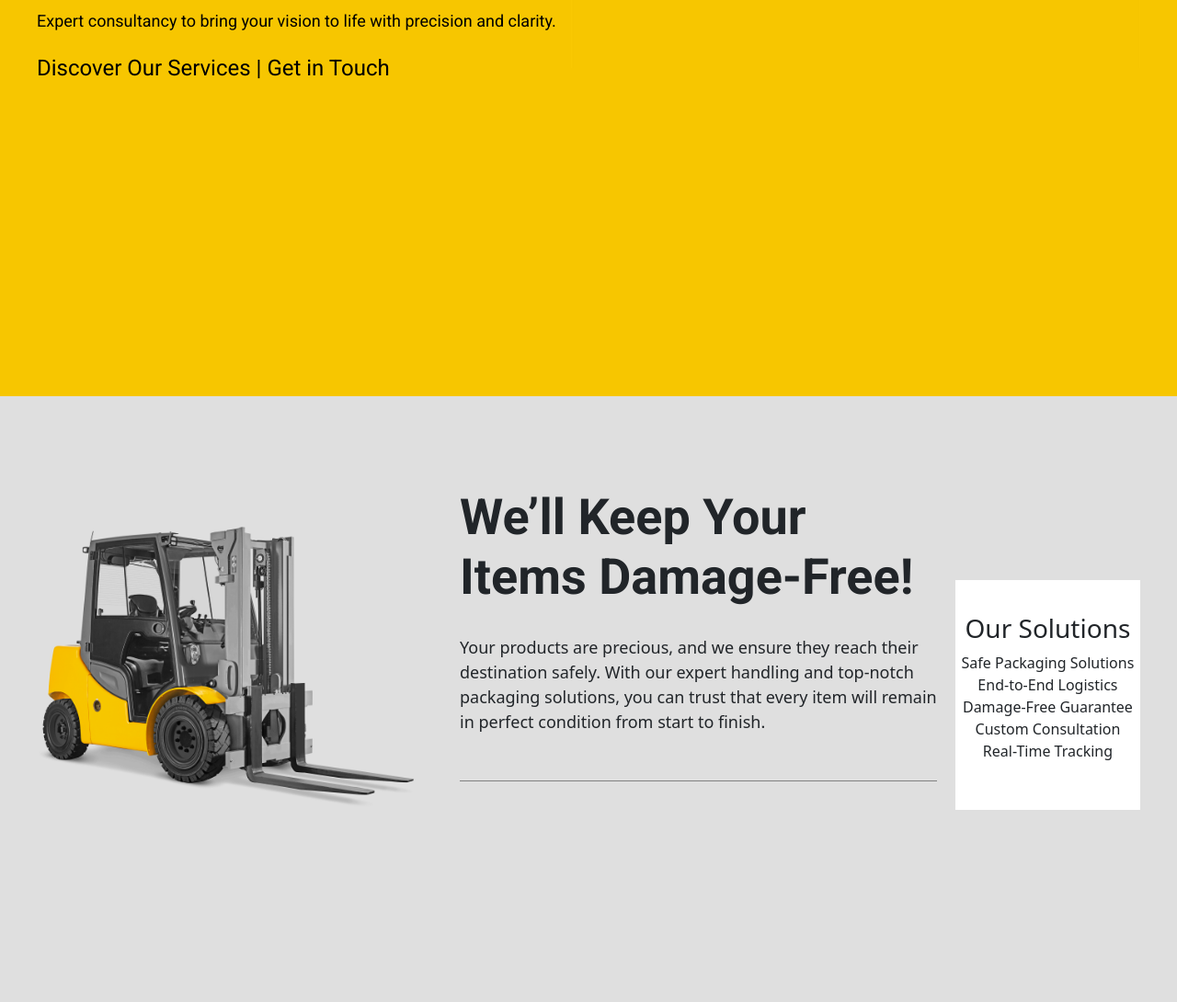
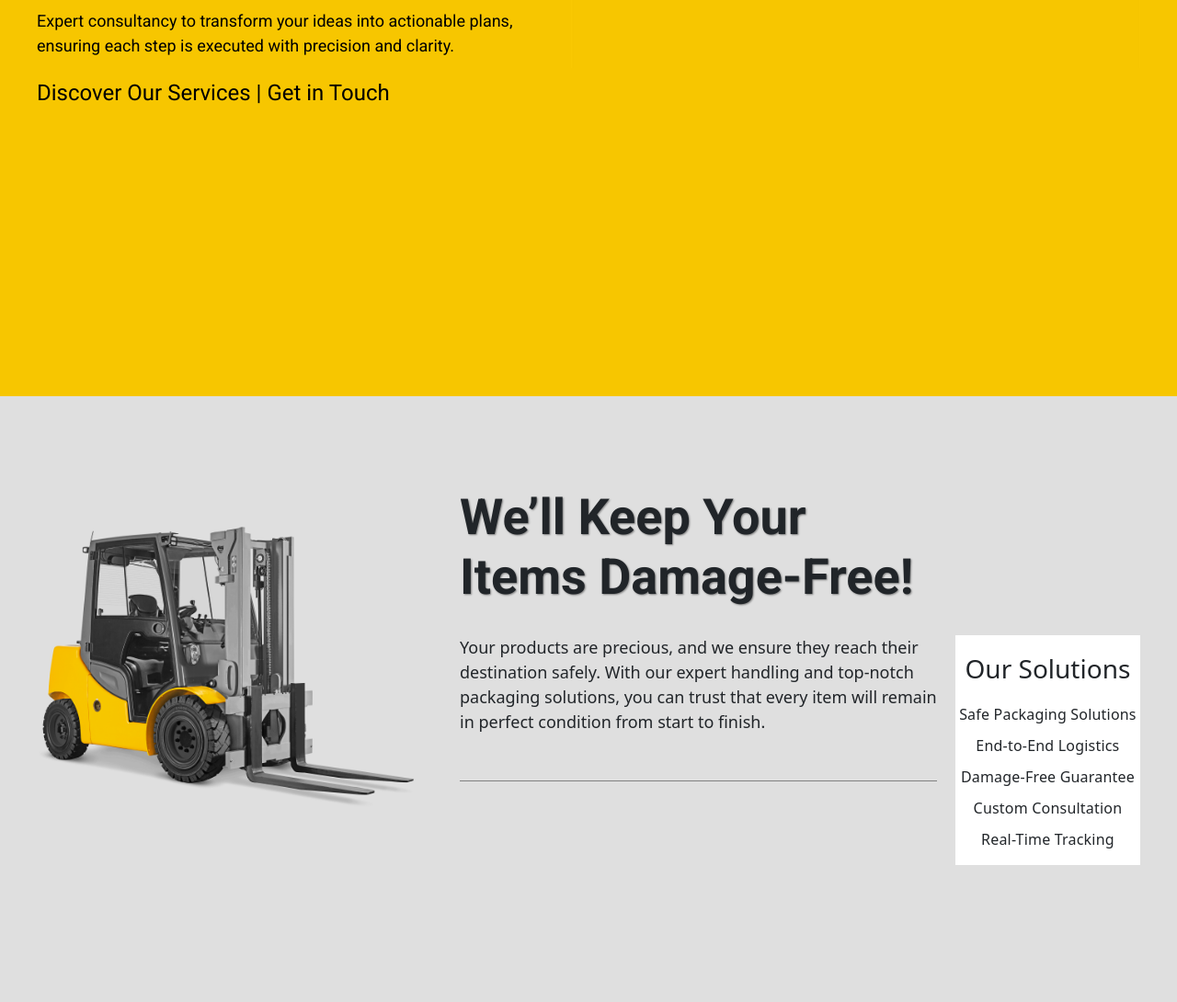
Before and after one commit to Deepaklalwanii/Rj-international, a plain HTML site: page index.html in a window 1280 px wide. Shown: the part 341-1431 px from the top of the page at 92% size. Drawn offline with nearby package versions, Linux system fonts and the light colour scheme.

Commit message:
banner-2-layout-changes

```diff
--- a/index.html
+++ b/index.html
@@ -35,7 +35,7 @@
 <div class="container-1">
 <div class="rji-hero-container">
     <h1>Tailored Project Specifications for Success</h1>
-    <p>Expert consultancy to bring your vision to life with precision and clarity.</p>
+    <p>Expert consultancy to transform your ideas into actionable plans, ensuring each step is executed with precision and clarity.</p>
     <span><a>Discover Our Services | </a>Get in Touch</span>
 </div>
 <div class="rji-hero-container-img">
@@ -67,5 +67,6 @@
 </div>
     </div>
 </section>
+<section ></section>
 </body>
 </html>
--- a/style.css
+++ b/style.css
@@ -14,6 +14,7 @@
         color: #000;
         font-size: 24px;
         font-weight: 400;
+        text-shadow: 1px 1px 2px grey;
     }
 
     .rji-nav-logo span{
@@ -111,6 +112,7 @@
         text-align: left;
         font-size: 60px;
         flex-wrap: wrap;
+        text-shadow: 1px 1px 2px grey;
         margin-bottom: 24px;
     }
 
@@ -144,21 +146,21 @@
         width: 100%;
     }
 
-    .rji-banne2-content{
-
-    }
 
     .rji-banne2-content h2{
         font-size: 54px;
         font-weight: 600;
+        text-shadow: 1px 1px 2px grey;
         font-family: 'roboto';
         margin-bottom: 30px;
+        text-align: left;
     }
 
     .rji-banne2-content p{
         font-size: 18px;
         padding-bottom: 50px;
         border-bottom: 1px solid grey;
+        text-align: left;
     }
 
     .rji-our-solutions{
@@ -166,11 +168,13 @@
         min-height: fit-content;
         align-content: center;
         background-color: #fff;
-        margin-top: 100px;
+        padding-top: 20px;
+        margin-top: 160px;
     }
 
     .rji-our-solutions h3{
         text-align: center;
+        margin-bottom: 20px;
     }
 
     .rji-our-solutions ul{
@@ -181,4 +185,8 @@
         text-decoration: none;
         list-style: none;
         text-align: center;
+        font-size: 16px;
+        margin-bottom: 10px;
+        font-weight: 400;
+        letter-spacing: 0.2px;
     }
```
